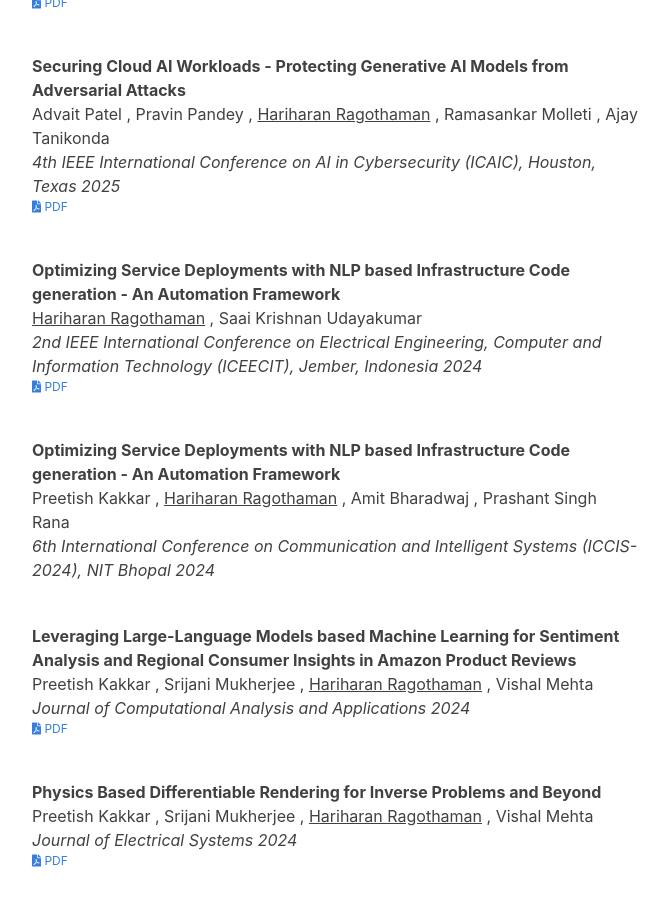
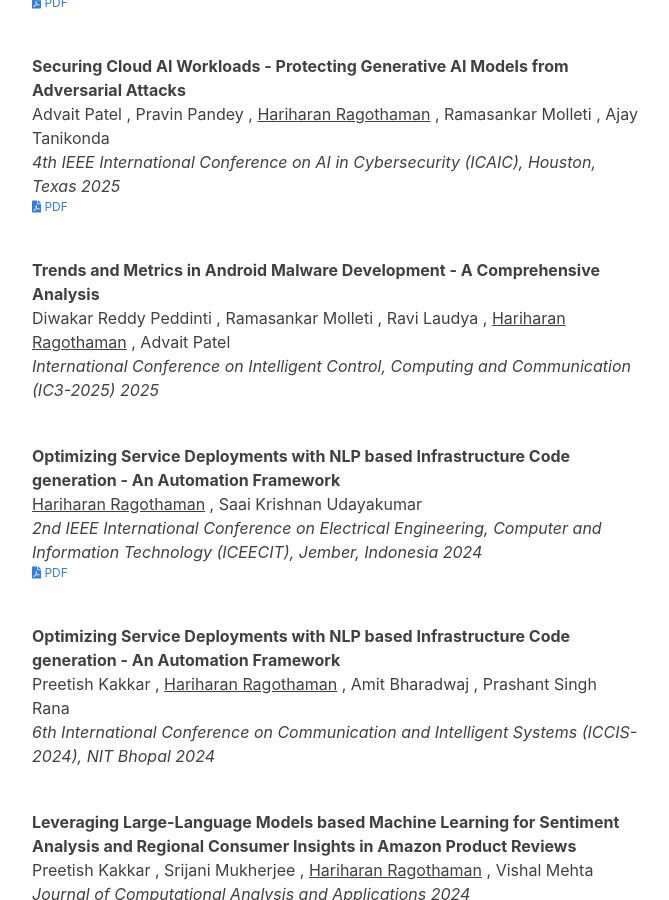
Before and after one commit to hariharanragothaman/hariharanragothaman.github.io, a Jekyll site: the page built from index.md, in a window 1280 px wide and 900 px high, scrolled down 3133 px. Shown: the whole window, without its empty margins (305-974 px from the left). Built offline with Jekyll 4.4.1, drawn with Linux system fonts in a browser that asks for light colours; nearby versions of some CDN libraries; some web fonts are replaced.

Commit message:
Polishes and Updates

```diff
--- a/_data/publications.yaml
+++ b/_data/publications.yaml
@@ -24,6 +24,19 @@
   year: 2025
   type: conference
   pdf: https://ieeexplore.ieee.org/xpl/conhome/1847104/all-proceedings
+
+- id: android-development
+  authors:
+    - Diwakar Reddy Peddinti
+    - Ramasankar Molleti
+    - Ravi Laudya
+    - Hariharan Ragothaman
+    - Advait Patel
+  title: Trends and Metrics in Android Malware Development - A Comprehensive Analysis
+  venue: International Conference on Intelligent Control, Computing and Communication (IC3-2025)
+  year: 2025
+  type: conference
+  pdf:
 
 - id: nlp-automation
   authors:
```
